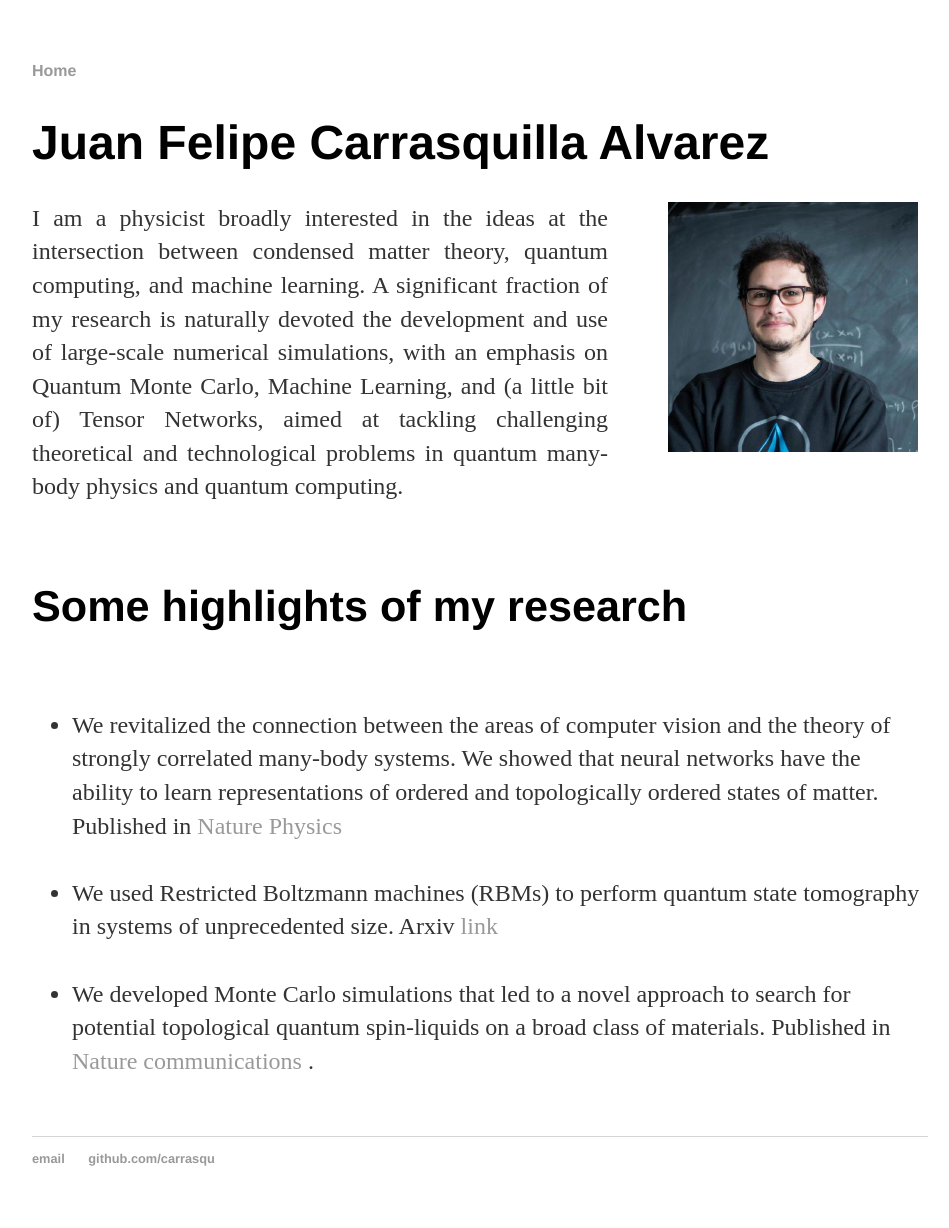
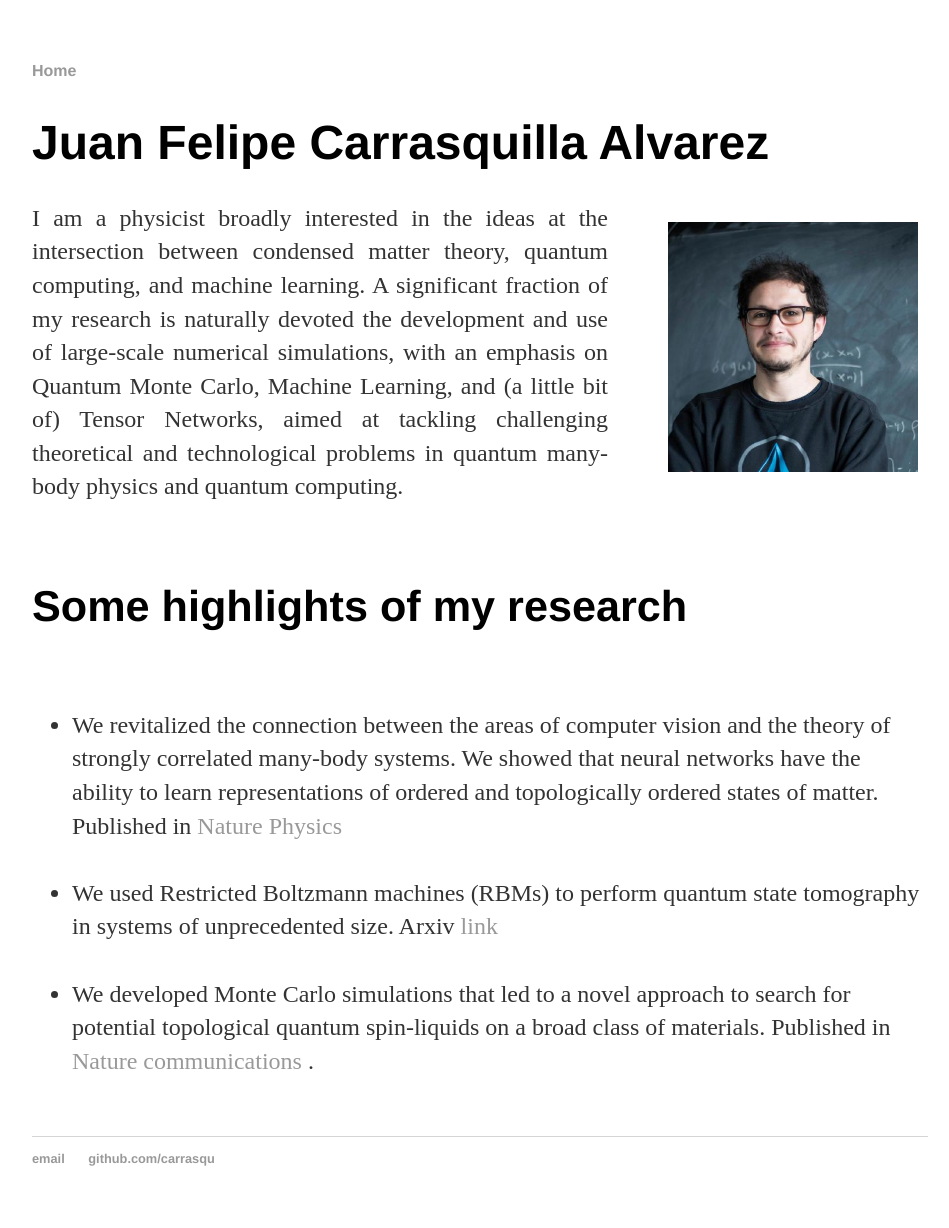
Before and after one commit to carrasqu/carrasqu.github.io, a Jekyll site: the page built from index.html, in a window 1280 px wide. Shown: the whole page, without its empty margins (160-1109 px from the left). Built offline with Jekyll 4.4.1, drawn with Linux system fonts in a browser that asks for light colours.

Commit message:
index again

```diff
--- a/index.html
+++ b/index.html
@@ -5,7 +5,7 @@
 <div class="blurb">
 	<h1>Juan Felipe Carrasquilla Alvarez</h1>
         <!--<IMG STYLE="position:absolute; TOP:35px; LEFT:570px; WIDTH:70px; HEIGHT:70px" SRC="images/9661833.jpeg">-->
-        <img src="images/9661833.jpeg" alt="Smiley face" style="float:right;width:250px;height:250px;margin-top:-0px;margin-bottom:60px;margin-right:10px; margin-left:60px">
+        <img src="images/9661833.jpeg" alt="Smiley face" style="float:right;width:250px;height:250px;margin-top:20px;margin-bottom:60px;margin-right:10px; margin-left:60px">
 	<p align="justify"> I am a physicist broadly interested in the ideas at the intersection between condensed matter theory, quantum computing, and machine learning. A significant fraction of my research is naturally devoted the development and use of large-scale numerical simulations, with an emphasis on Quantum Monte Carlo, Machine Learning, and (a little bit of) Tensor Networks, aimed at tackling challenging theoretical and technological problems in quantum many-body physics and quantum computing.</p> <br />
 
 
```
